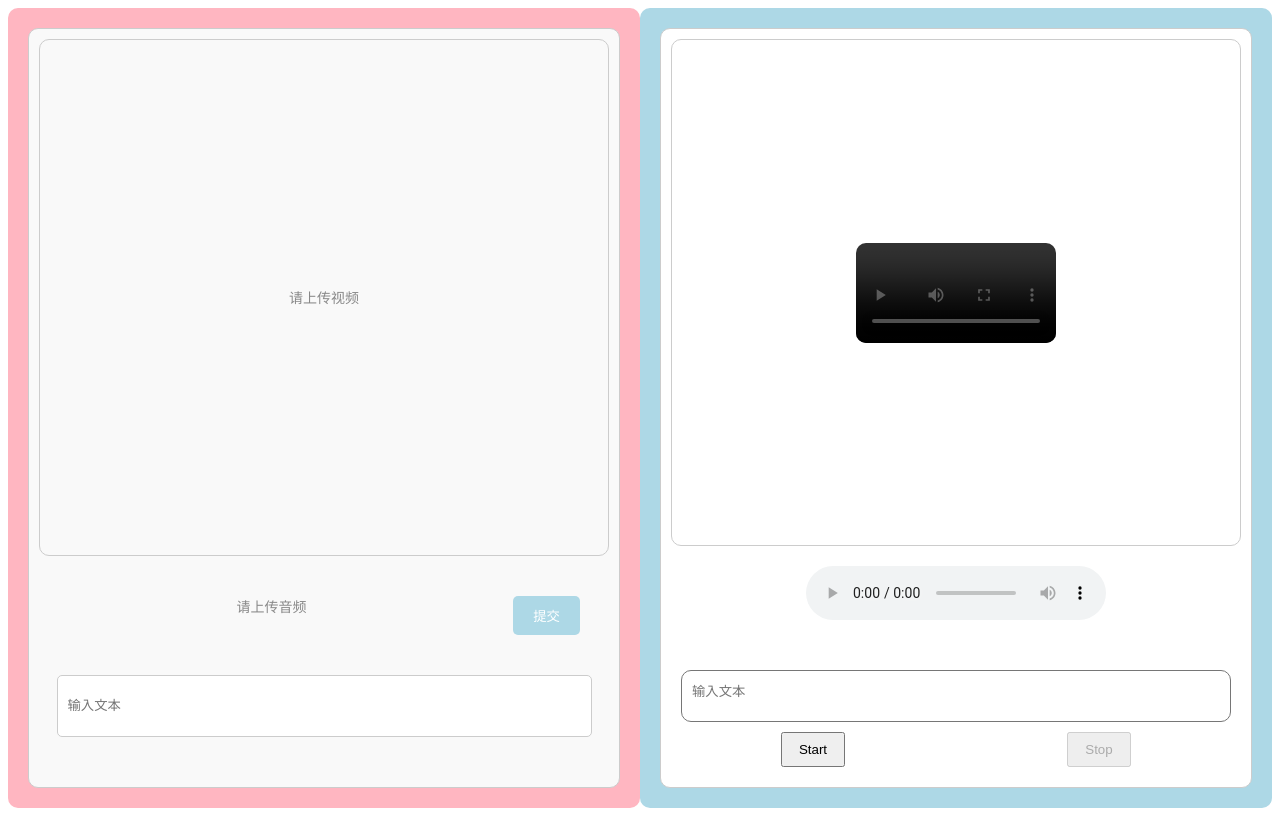
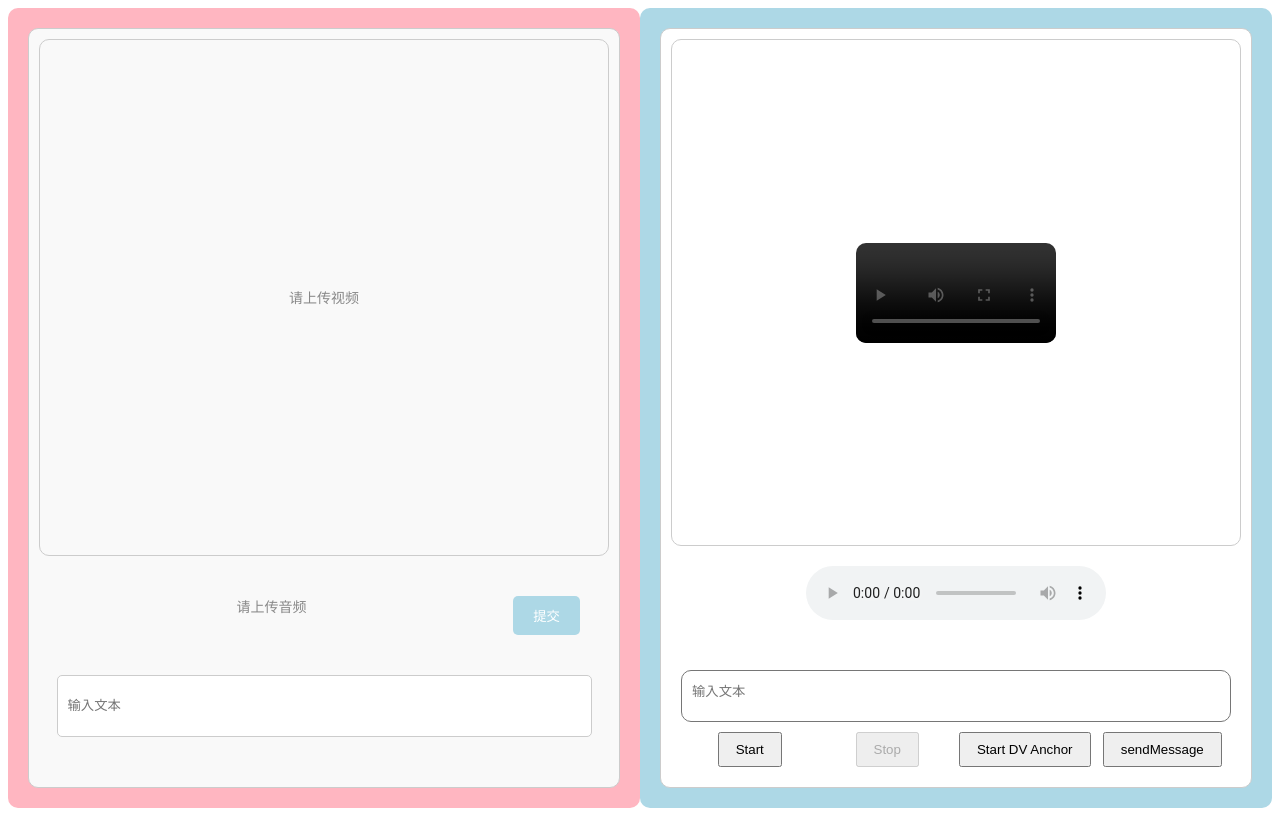
Before and after one commit to Circular-Rock/Loly, a Vue app: page /console1 in a window 1280 px wide. Built offline with nearby package versions, Linux system fonts and the light colour scheme.

Commit message:
Sprint2的初版

```diff
--- a/src/components/UserConsole1.vue
+++ b/src/components/UserConsole1.vue
@@ -2,8 +2,8 @@
   <div class="console-container">
     <div class="left-panel">
       <div class="left-panel-wrapper">
-        <div class="container video-container top large-video">
-          <div class="video-display" @click="openFileInput('largeVideo')">
+        <div class="container video-container top large-video" @click="openFileInput('largeVideo')">
+          <div class="video-display">
             <video v-if="largeVideoUrl" :src="largeVideoUrl" controls class="video-display"></video>
             <span v-else class="upload-prompt">请上传视频</span>
           </div>
@@ -59,6 +59,12 @@
                 <div class="button-wrapper">
                   <button @click="stop" :disabled="!started">Stop</button>
                 </div>
+                <div class="button-wrapper">
+                  <button @click="startDVanchor">Start DV Anchor</button>
+                </div>
+                <div class="button-wrapper">
+                  <button @click="sendMessage">sendMessage</button>
+                </div>
               </div>
             </div>
           </div>
@@ -113,7 +119,7 @@ export default {
         });
       }).then(() => {
         const offer = this.pc.localDescription;
-        return axios.post('http://10.10.24.171:5000/offer', {
+        return axios.post('http://10.10.24.123:5000/offer', {
           sdp: offer.sdp,
           type: offer.type,
         });
@@ -155,7 +161,7 @@ export default {
     sendMessage() {
       console.log('Sending: ' + this.message);
       console.log('sessionid: ', this.sessionId);
-      axios.post('http://10.10.24.171:5000/human', {
+      axios.post('http://10.10.24.123:5000/human', {
         text: this.message,
         type: 'echo',
         interrupt: true,
@@ -164,10 +170,9 @@ export default {
       this.message = '';
     },
     submitVideoAndAudio() {
-      console.log('Generating Audio...');
       const formData = new FormData();
-      formData.append('username', 'user1'); // 添加用户名到FormData
-      formData.append('text', this.textInput);
+      formData.append('username', 'user1');
+      formData.append('text', '天生万物以养人，世人犹怨天不仁。');
       if (this.largeVideoUrl) {
         fetch(this.largeVideoUrl)
             .then(r => r.blob())
@@ -211,7 +216,7 @@ export default {
     handleAudioChange() {
       const file = event.target.files[0];
       if (file) {
-        const allowedExtensions = /(\.mp3)$/i;
+        const allowedExtensions = /(\.wav)$/i;
         if (!allowedExtensions.exec(file.name)) {
           alert('请上传 mp3 格式的音频文件');
           this.$refs.audioFileInput.value = ''; // 清空文件输入
@@ -221,7 +226,7 @@ export default {
       }
     },
     uploadFiles(formData) {
-      axios.post('http://10.10.24.176:5000/upload', formData, {
+      axios.post('http://10.10.24.123:5000/upload', formData, {
         headers: {
           'Content-Type': 'multipart/form-data'
         }
@@ -232,6 +237,11 @@ export default {
           .catch(error => {
             console.error('Upload error:', error);
           });
+    },
+    startDVanchor() {
+      axios.post('http://10.10.24.123:5000/start', {
+        username: 'user1'
+      });
     }
   },
   mounted() {
```
Also changed, not shown: 1 other file (tests, documents, lock files or other folders).
